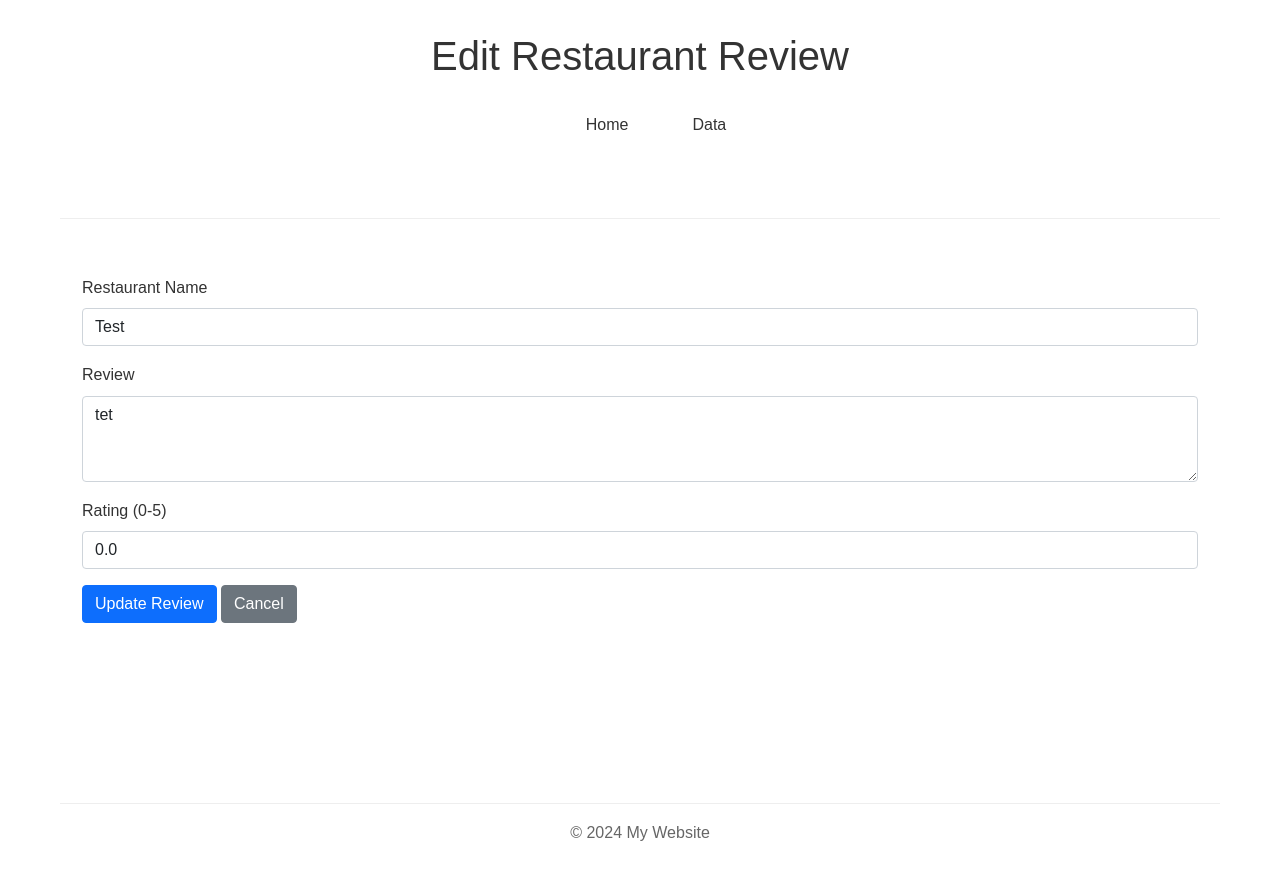
After one commit to Cam-theDude/resturant-review, a Flask app: page /edit_review/1 in a window 1280 px wide. The commit adds this page. Run offline with Flask 3, Linux system fonts and the light colour scheme.

```diff
--- /dev/null
+++ b/templates/edit_review.html
@@ -0,0 +1,42 @@
+<!DOCTYPE html>
+<html lang="en">
+<head>
+    <meta charset="UTF-8">
+    <meta name="viewport" content="width=device-width, initial-scale=1.0">
+    <title>Edit Movie Review</title>
+    <link href="https://cdn.jsdelivr.net/npm/bootstrap@5.0.2/dist/css/bootstrap.min.css" rel="stylesheet" integrity="sha384-EVSTQN3/azprG1Anm3QDgpJLIm9Nao0Yz1ztcQTwFspd3yD65VohhpuuCOmLASjC" crossorigin="anonymous">
+    <link rel="stylesheet" href="{{ url_for('static', filename='styles.css') }}">
+</head>
+<body>
+    <header>
+        <h1>Edit Restaurant Review</h1>
+        {% include 'nav.html' %}
+    </header>
+
+    <main class="container mt-4">
+        <form method="POST" action="{{ url_for('edit_review', review_id=review.id) }}">
+            <div class="mb-3">
+                <label for="restaurant_name" class="form-label">Restaurant Name</label>
+                <input type="text" class="form-control" id="restaurant_name" name="restaurant_name" value="{{ review.restaurant_name }}" required>
+            </div>
+
+            <div class="mb-3">
+                <label for="review" class="form-label">Review</label>
+                <textarea class="form-control" id="review" name="review" rows="3" required>{{ review.review }}</textarea>
+            </div>
+
+            <div class="mb-3">
+                <label for="rating" class="form-label">Rating (0-5)</label>
+                <input type="number" class="form-control" id="rating" name="rating" min="0" max="5" step="0.5" value="{{ review.rating }}" required>
+            </div>
+
+            <button type="submit" class="btn btn-primary">Update Review</button>
+            <a href="{{ url_for('data') }}" class="btn btn-secondary">Cancel</a>
+        </form>
+    </main>
+
+    <footer>
+        <p>&copy; 2024 My Website</p>
+    </footer>
+</body>
+</html>
--- a/templates/index.html
+++ b/templates/index.html
@@ -106,7 +106,9 @@
         <p class="description">
           McDonald's is the world's largest fast-food chain, famous for its iconic Big Mac, golden fries, and globally recognized Golden Arches. Since its founding in 1940, it has become a symbol of fast, convenient, and affordable dining in over 100 countries.
         </p>
+
         <a href="/data" class="rounded-link" >View Reviews</a>
+
 
       </div>
     </div>
--- /dev/null
+++ b/templates/rating_average.html
@@ -0,0 +1,3 @@
+<div class="show_average">
+
+</div>
```
Also changed, not shown: instance/restaurant_reviews.db, routes.py (line endings or trailing spaces).
